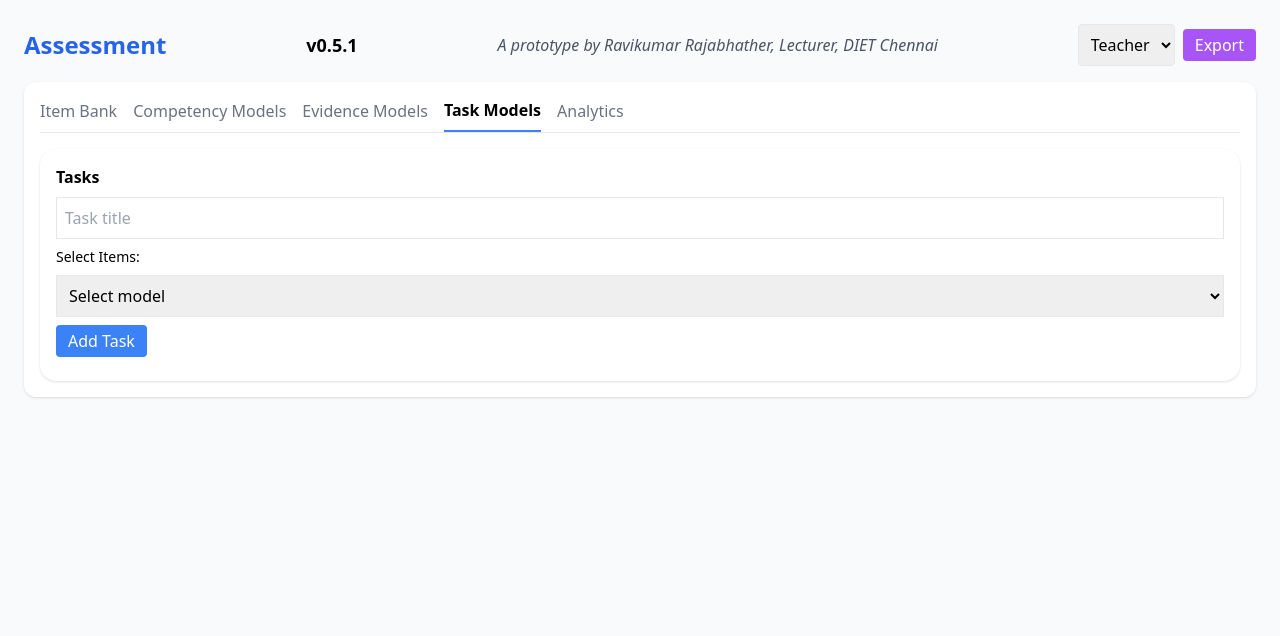
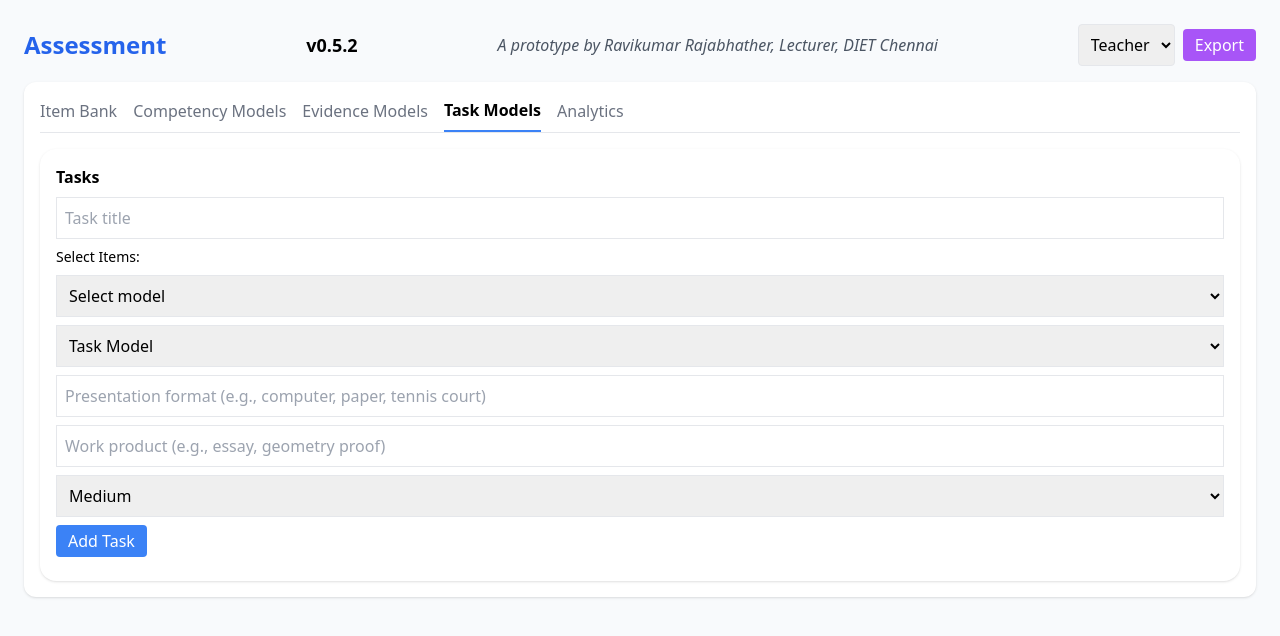
Before and after one commit to rvkmar/ecd-assessment, a React (Vite) app: page / in a window 1280 px wide. Both pictures are taken after a click on the button "Task Models". Shown: the top 636 px of the page. Built offline with nearby package versions, Linux system fonts and the light colour scheme.

Commit message:
task manager updated

```diff
--- a/src/App.jsx
+++ b/src/App.jsx
@@ -47,7 +47,7 @@ export default function App() {
     <div className="min-h-screen bg-slate-50 p-6 space-y-4">
       <div className="flex justify-between items-center">
         <h1 className="text-2xl font-bold text-blue-600">Assessment</h1>
-        <h3 className="text-lg font-semibold">v0.5.1</h3>
+        <h3 className="text-lg font-semibold">v0.5.2</h3>
         <p className="italic text-gray-600">A prototype by Ravikumar Rajabhather, Lecturer, DIET Chennai</p>
         <div className="flex items-center gap-2">
           <select
--- /dev/null
+++ b/src/components/TaskDetails.jsx
@@ -0,0 +1,47 @@
+import React from "react";
+import Card from "./Card";
+import { loadDB } from "../utils/db";
+
+export default function TaskDetails({ task, onClose }) {
+  if (!task) return null;
+
+  const models = loadDB().evidenceModels;
+  const model = models.find((m) => m.id === task.evidenceModelId);
+  const modelName = model ? model.name : task.modelLabel || task.evidenceModelId;
+
+  return (
+    <div className="fixed inset-0 flex items-center justify-center bg-black bg-opacity-50 z-50">
+      <div className="bg-white rounded-lg shadow-lg w-2/3 max-h-[90vh] overflow-y-auto p-4">
+        <h2 className="text-xl font-bold mb-2">Task Details</h2>
+        <p className="mb-2"><strong>Title:</strong> {task.title}</p>
+        <p className="mb-2"><strong>Type:</strong> {task.type}</p>
+        <p className="mb-2"><strong>Evidence Model:</strong> {modelName}</p>
+
+        {task.type === "TaskModel" && task.taskModel && (
+          <Card title="Task Model">
+            <p><strong>Presentation Format:</strong> {task.taskModel.presentationFormat || "-"}</p>
+            <p><strong>Work Product:</strong> {task.taskModel.workProduct || "-"}</p>
+            <p><strong>Difficulty:</strong> {task.taskModel.difficulty || "-"}</p>
+          </Card>
+        )}
+
+        {task.type === "ActionModel" && task.actionModel && (
+          <Card title="Action Model">
+            <p><strong>Interactions:</strong> {task.actionModel.interactions || "-"}</p>
+            <p><strong>Rules:</strong> {task.actionModel.rules || "-"}</p>
+            <p><strong>Outcomes:</strong> {task.actionModel.outcomes || "-"}</p>
+          </Card>
+        )}
+
+        <div className="mt-4 text-right">
+          <button
+            onClick={onClose}
+            className="px-4 py-2 bg-blue-500 text-white rounded"
+          >
+            Close
+          </button>
+        </div>
+      </div>
+    </div>
+  );
+}
--- a/src/components/TasksManager.jsx
+++ b/src/components/TasksManager.jsx
@@ -1,9 +1,9 @@
 import React, { useState, useEffect } from "react";
-// import { loadDB, saveDB } from "../api/mockApi";
-import { loadDB, saveDB, renumberRootTasks, exportDB, importDB, clearDB } from "../utils/db";
+import { loadDB, saveDB, renumberRootTasks } from "../utils/db";
 
 import Card from "./Card";
 import Modal from "./Modal";
+import TaskDetails from "./TaskDetails";
 
 export default function TasksManager({ notify, refresh }) {
   const [tasks, setTasks] = useState(loadDB().tasks);
@@ -11,6 +11,20 @@ export default function TasksManager({ notify, refresh }) {
   const [selectedItems, setSelectedItems] = useState([]);
   const [modelId, setModelId] = useState("");
   const [modal, setModal] = useState({ open: false, id: null });
+  const [detailsTask, setDetailsTask] = useState(null);
+
+  // Task Model fields
+  const [presentationFormat, setPresentationFormat] = useState("");
+  const [workProduct, setWorkProduct] = useState("");
+  const [difficulty, setDifficulty] = useState("Medium");
+
+  // Action Model fields
+  const [interactions, setInteractions] = useState("");
+  const [rules, setRules] = useState("");
+  const [outcomes, setOutcomes] = useState("");
+
+  // Toggle type
+  const [taskType, setTaskType] = useState("TaskModel");
 
   const items = loadDB().items;
   const models = loadDB().evidenceModels;
@@ -36,15 +50,24 @@ export default function TasksManager({ notify, refresh }) {
       return notify("Select an evidence model");
     }
     const db = loadDB();
+    const model = models.find((m) => m.id === modelId);
     db.tasks.push({
       id: `t${Date.now()}`,
       title,
       itemIds: selectedItems,
       evidenceModelId: modelId,
-      modelLabel: null, // will be filled below
+      modelLabel: model ? model.name : modelId,
+      type: taskType,
+      taskModel:
+        taskType === "TaskModel"
+          ? { presentationFormat, workProduct, difficulty }
+          : null,
+      actionModel:
+        taskType === "ActionModel"
+          ? { interactions, rules, outcomes }
+          : null,
     });
 
-    // ✅ ensure numbering
     renumberRootTasks(db);
 
     saveDB(db);
@@ -52,6 +75,13 @@ export default function TasksManager({ notify, refresh }) {
     setTitle("");
     setSelectedItems([]);
     setModelId("");
+    setPresentationFormat("");
+    setWorkProduct("");
+    setDifficulty("Medium");
+    setInteractions("");
+    setRules("");
+    setOutcomes("");
+    setTaskType("TaskModel");
     notify("Task added.");
     refresh();
   };
@@ -59,8 +89,6 @@ export default function TasksManager({ notify, refresh }) {
   const removeTask = (id) => {
     const db = loadDB();
     db.tasks = db.tasks.filter((t) => t.id !== id);
-    // db.sessions = db.sessions.filter((s) => s.taskId !== id);
-    // Remove sessions safely
     if (db.sessions && db.sessions.length) {
       db.sessions = db.sessions.filter((s) => s.taskId !== id);
     }
@@ -86,11 +114,12 @@ export default function TasksManager({ notify, refresh }) {
               type="checkbox"
               checked={selectedItems.includes(it.id)}
               onChange={() => toggleItemSelection(it.id)}
-            />{" "}
-            {it.text}
+            /> {it.text}
           </label>
         ))}
       </div>
+
+      {/* Evidence Model Selection */}
       <select
         className="border p-2 w-full mb-2"
         value={modelId}
@@ -98,21 +127,87 @@ export default function TasksManager({ notify, refresh }) {
       >
         <option value="">Select model</option>
         {models.map((m) => (
-          <option key={m.id} value={m.id}>
-            {m.name}
-          </option>
+          <option key={m.id} value={m.id}>{m.name}</option>
         ))}
       </select>
+
+      {/* Toggle Task or Action Model */}
+      <select
+        className="border p-2 w-full mb-2"
+        value={taskType}
+        onChange={(e) => setTaskType(e.target.value)}
+      >
+        <option value="TaskModel">Task Model</option>
+        <option value="ActionModel">Action Model</option>
+      </select>
+
+      {taskType === "TaskModel" && (
+        <>
+          <input
+            className="border p-2 w-full mb-2"
+            value={presentationFormat}
+            onChange={(e) => setPresentationFormat(e.target.value)}
+            placeholder="Presentation format (e.g., computer, paper, tennis court)"
+          />
+
+          <input
+            className="border p-2 w-full mb-2"
+            value={workProduct}
+            onChange={(e) => setWorkProduct(e.target.value)}
+            placeholder="Work product (e.g., essay, geometry proof)"
+          />
+
+          <select
+            className="border p-2 w-full mb-2"
+            value={difficulty}
+            onChange={(e) => setDifficulty(e.target.value)}
+          >
+            <option value="Easy">Easy</option>
+            <option value="Medium">Medium</option>
+            <option value="Hard">Hard</option>
+          </select>
+        </>
+      )}
+
+      {taskType === "ActionModel" && (
+        <>
+          <textarea
+            className="border p-2 w-full mb-2"
+            value={interactions}
+            onChange={(e) => setInteractions(e.target.value)}
+            placeholder="Interactions (e.g., player moves, inputs)"
+          />
+
+          <textarea
+            className="border p-2 w-full mb-2"
+            value={rules}
+            onChange={(e) => setRules(e.target.value)}
+            placeholder="Rules (e.g., scoring, constraints)"
+          />
+
+          <textarea
+            className="border p-2 w-full mb-2"
+            value={outcomes}
+            onChange={(e) => setOutcomes(e.target.value)}
+            placeholder="Outcomes (e.g., win/lose conditions, performance)"
+          />
+        </>
+      )}
+
       <button
         onClick={addTask}
         className="px-3 py-1 bg-blue-500 text-white rounded"
       >
         Add Task
       </button>
+
       <ul className="mt-2 text-sm space-y-1">
         {tasks.map((t) => (
           <li key={t.id} className="flex justify-between items-center">
-            <span>
+            <span
+              onClick={() => setDetailsTask(t)}
+              className="cursor-pointer hover:underline"
+            >
               {t.modelLabel ? `${t.modelLabel}: ` : ""}{t.title}
             </span>
             <button
@@ -129,15 +224,20 @@ export default function TasksManager({ notify, refresh }) {
         isOpen={modal.open}
         onClose={() => setModal({ open: false, id: null })}
         onConfirm={() => {
-          // removeTask(modal.id);
-          // setModal({ open: false, id: null });
           const idToRemove = modal.id;
-          setModal({ open: false, id: null });   // ✅ close immediately
+          setModal({ open: false, id: null });
           removeTask(idToRemove);
         }}
         title="Confirm Delete"
         message="Remove this task? This will also remove linked sessions."
       />
+
+      {detailsTask && (
+        <TaskDetails
+          task={detailsTask}
+          onClose={() => setDetailsTask(null)}
+        />
+      )}
     </Card>
   );
 }
```
